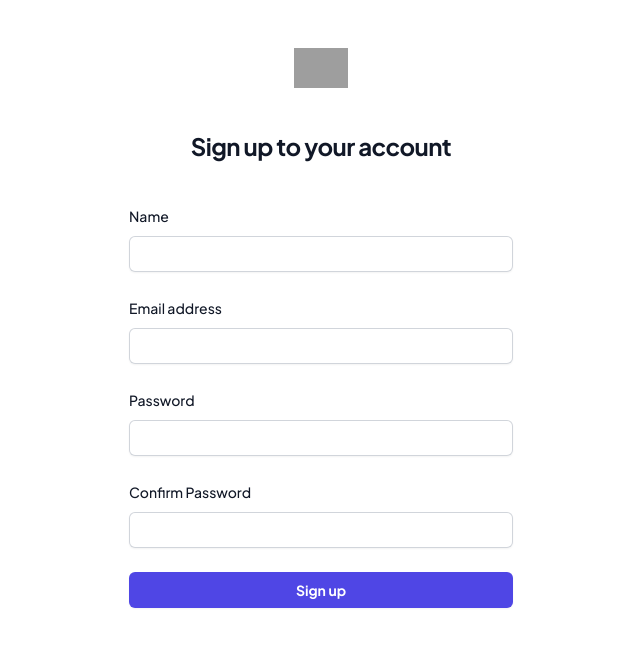
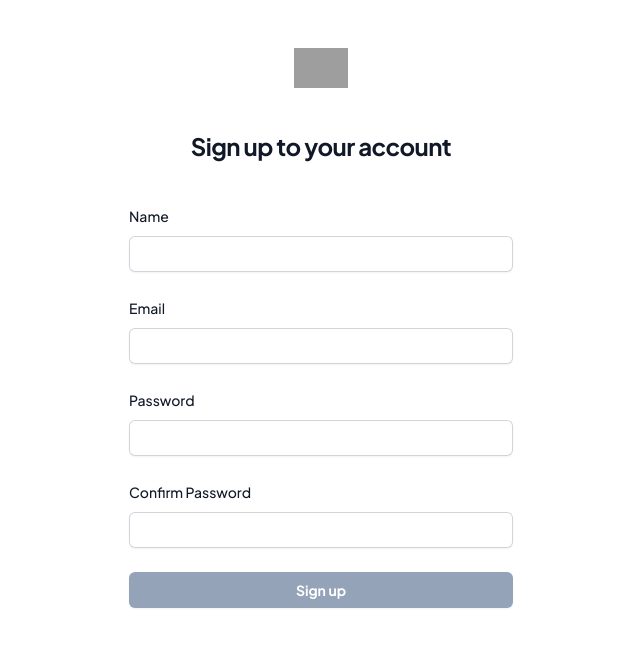
Before and after one commit to the-special-character/fs-7, a React (Vite) app: page /auth/register in a window 1280 px wide. Shown: the top 646 px of the page, without its empty margins (319-959 px from the left). Built offline with nearby package versions, Linux system fonts and the light colour scheme; grey boxes are pictures that could not be loaded.

Commit message:
commit input

```diff
--- /dev/null
+++ b/src/components/Input/index.tsx
@@ -0,0 +1,42 @@
+import React from "react";
+import { useController } from "react-hook-form";
+
+type Props = {};
+
+const Input = ({ name, control, rules, id, label, ...props }: Props) => {
+  const {
+    field,
+    fieldState: { error },
+  } = useController({
+    name,
+    control,
+    rules,
+  });
+
+  return (
+    <div>
+      <label
+        htmlFor={id}
+        className="block text-sm font-medium leading-6 text-gray-900"
+      >
+        {label}
+      </label>
+      <div className="mt-2">
+        <input
+          id={id}
+          type="text"
+          className="block w-full rounded-md border-0 py-1.5 text-gray-900 shadow-sm ring-1 ring-inset ring-gray-300 placeholder:text-gray-400 focus:ring-2 focus:ring-inset focus:ring-indigo-600 sm:text-sm sm:leading-6"
+          {...field}
+          {...props}
+        />
+        {error && (
+          <span className="text-red-400 text-sm font-semibold">
+            {error.message}
+          </span>
+        )}
+      </div>
+    </div>
+  );
+};
+
+export default Input;
--- a/src/pages/Register/index.tsx
+++ b/src/pages/Register/index.tsx
@@ -1,88 +1,99 @@
+import { useForm } from "react-hook-form";
+import Input from "../../components/Input";
+
+const wait = (t: number) => new Promise((resolve) => setTimeout(resolve, t));
+
 type Props = {};
 
 const Register = (props: Props) => {
+  const {
+    register,
+    handleSubmit,
+    getValues,
+    control,
+    formState: { errors, isSubmitting, isValid },
+  } = useForm({
+    mode: "onBlur",
+  });
+
+  const onSubmit = async (data) => {
+    await wait(5000);
+    console.log(data);
+  };
+
   return (
-    <form className="space-y-6" action="#" method="POST">
-      <div>
-        <label
-          htmlFor="name"
-          className="block text-sm font-medium leading-6 text-gray-900"
-        >
-          Name
-        </label>
-        <div className="mt-2">
-          <input
+    <form className="space-y-6" onSubmit={handleSubmit(onSubmit)}>
+      <Input
+        control={control}
+        name="name"
+        rules={{
+          required: {
+            value: true,
+            message: "Name is Required..",
+          },
+        }}
+        label="Name"
         id="name"
-            name="name"
-            type="text"
         autoComplete="name"
-            required
-            className="block w-full rounded-md border-0 py-1.5 text-gray-900 shadow-sm ring-1 ring-inset ring-gray-300 placeholder:text-gray-400 focus:ring-2 focus:ring-inset focus:ring-indigo-600 sm:text-sm sm:leading-6"
       />
-        </div>
-      </div>
-
-      <div>
-        <label
-          htmlFor="email"
-          className="block text-sm font-medium leading-6 text-gray-900"
-        >
-          Email address
-        </label>
-        <div className="mt-2">
-          <input
+      <Input
+        control={control}
+        rules={{
+          required: {
+            value: true,
+            message: "Email is Required..",
+          },
+          pattern: {
+            value: /^\w+([\.-]?\w+)*@\w+([\.-]?\w+)*(\.\w{2,3})+$/,
+            message: "Please Provide valid email address",
+          },
+        }}
+        name="email"
+        label="Email"
         id="email"
-            name="email"
         type="email"
         autoComplete="email"
-            required
-            className="block w-full rounded-md border-0 py-1.5 text-gray-900 shadow-sm ring-1 ring-inset ring-gray-300 placeholder:text-gray-400 focus:ring-2 focus:ring-inset focus:ring-indigo-600 sm:text-sm sm:leading-6"
       />
-        </div>
-      </div>
-
-      <div>
-        <label
-          htmlFor="password"
-          className="block text-sm font-medium leading-6 text-gray-900"
-        >
-          Password
-        </label>
-        <div className="mt-2">
-          <input
+      <Input
+        control={control}
+        name="password"
+        rules={{
+          required: {
+            value: true,
+            message: "Password is Required..",
+          },
+        }}
+        label="Password"
         id="password"
-            name="password"
         type="password"
         autoComplete="new-password"
-            required
-            className="block w-full rounded-md border-0 py-1.5 text-gray-900 shadow-sm ring-1 ring-inset ring-gray-300 placeholder:text-gray-400 focus:ring-2 focus:ring-inset focus:ring-indigo-600 sm:text-sm sm:leading-6"
       />
-        </div>
-      </div>
-
-      <div>
-        <label
-          htmlFor="confirmPassword"
-          className="block text-sm font-medium leading-6 text-gray-900"
-        >
-          Confirm Password
-        </label>
-        <div className="mt-2">
-          <input
+      <Input
+        control={control}
+        name="confirmPassword"
+        rules={{
+          required: {
+            value: true,
+            message: "confirm Password is Required..",
+            validate: (value) => {
+              const { password } = getValues();
+              return (
+                value === password || "Password should match confirm password"
+              );
+            },
+          },
+        }}
+        label="Confirm Password"
         id="confirmPassword"
-            name="confirmPassword"
         type="password"
         autoComplete="new-password"
-            required
-            className="block w-full rounded-md border-0 py-1.5 text-gray-900 shadow-sm ring-1 ring-inset ring-gray-300 placeholder:text-gray-400 focus:ring-2 focus:ring-inset focus:ring-indigo-600 sm:text-sm sm:leading-6"
       />
-        </div>
-      </div>
 
       <div>
         <button
           type="submit"
-          className="flex w-full justify-center rounded-md bg-indigo-600 px-3 py-1.5 text-sm font-semibold leading-6 text-white shadow-sm hover:bg-indigo-500 focus-visible:outline focus-visible:outline-2 focus-visible:outline-offset-2 focus-visible:outline-indigo-600"
+          disabled={isSubmitting || !isValid}
+          className="flex w-full justify-center rounded-md bg-indigo-600 px-3 py-1.5 text-sm font-semibold leading-6 text-white shadow-sm hover:bg-indigo-500 focus-visible:outline focus-visible:outline-2 focus-visible:outline-offset-2 focus-visible:outline-indigo-600 disabled:bg-slate-400 disabled:cursor-wait"
         >
           Sign up
         </button>
```
Lines whose indentation alone changed are shown as unchanged.
